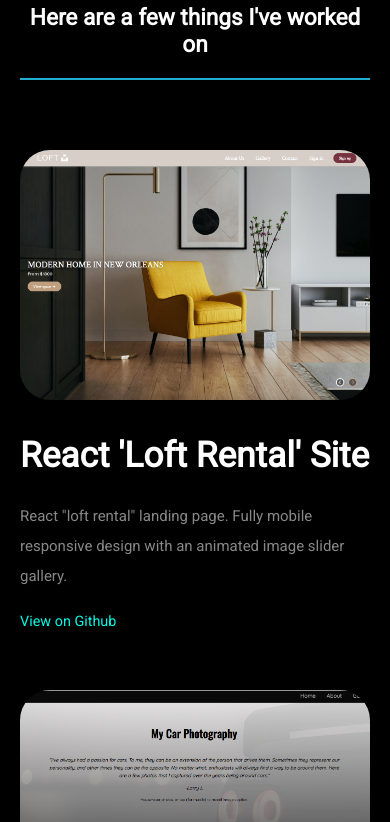
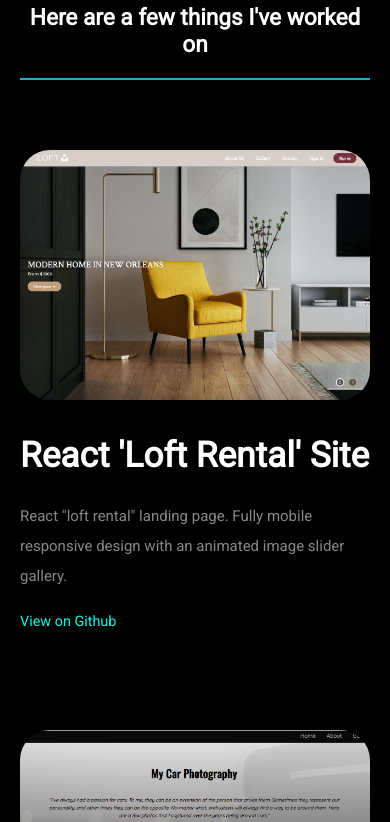
Before and after one commit to l2fc3s/portfolio, a React (Create React App) app: page / in a window 390 px wide. Shown: the part 860-1682 px from the top of the page. Built offline with nearby package versions, Linux system fonts and the light colour scheme.

Commit message:
minor changes to project section

```diff
--- a/src/components/Pages/Projects/Projects.css
+++ b/src/components/Pages/Projects/Projects.css
@@ -45,6 +45,7 @@
   width: 30%;
   height: auto;
   max-width: 600px;
+  padding-bottom: 40px;
 }
 
 .project-container {
@@ -89,6 +90,7 @@
     width: 100%;
     height: auto;
     max-width: 600px;
+    padding-bottom: 60px;
   }
 
   .header-div {
```
